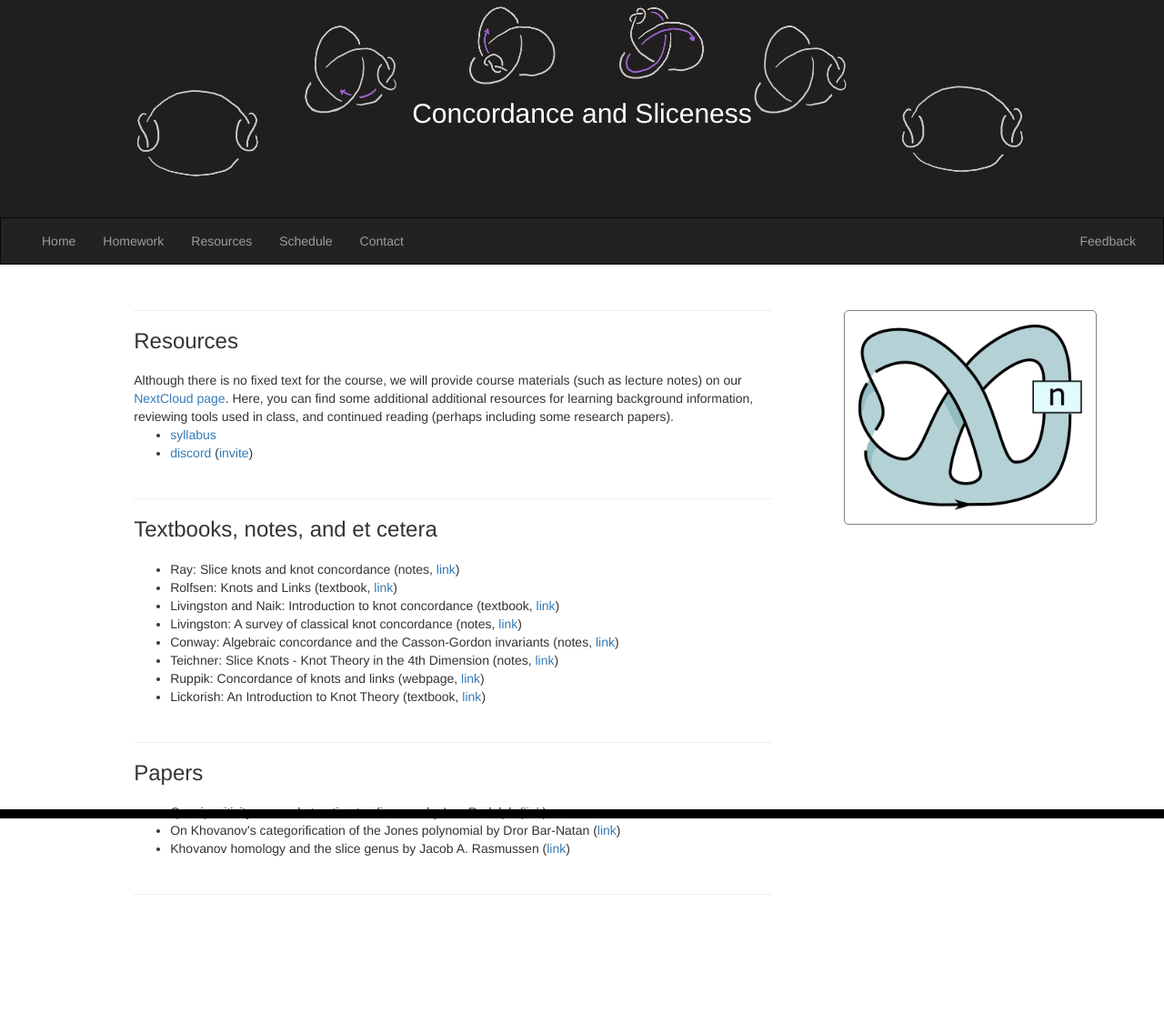
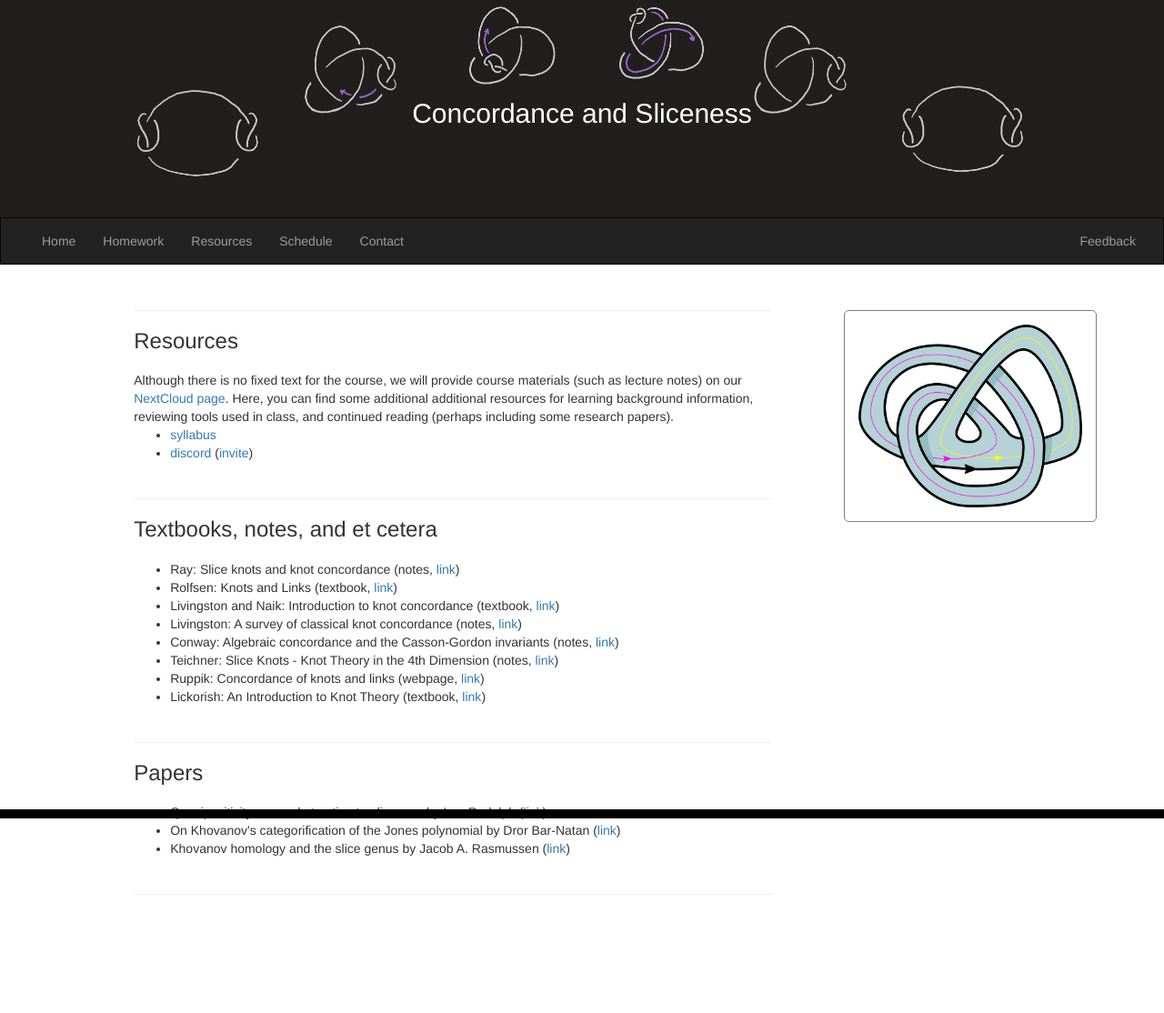
Before and after one commit to imsundberg/concordance, a Jekyll site: the page built from resources/index.html, in a window 1280 px wide. Shown: the whole page at 91% size. Built offline with Jekyll 4.4.1, drawn with Linux system fonts in a browser that asks for light colours.

Commit message:
Update index.html

```diff
--- a/resources/index.html
+++ b/resources/index.html
@@ -80,7 +80,7 @@ title: Resources
 
 	<div class="col-sm-4">
 	<div id="img-container" class="tooltip" style="text-align: center">
-		<a href="https://www.youtube.com/watch?v=dQw4w9WgXcQ"><img style="padding:15px" src="https://imsundberg.github.io/concordance/files/twist.png" id="img"></a>
+		<a href="https://www.youtube.com/watch?v=dQw4w9WgXcQ"><img style="padding:15px" src="https://imsundberg.github.io/concordance/files/stevedore.png" id="img"></a>
 		<span class="tooltiptext"></span>
 	</div>
 
```
